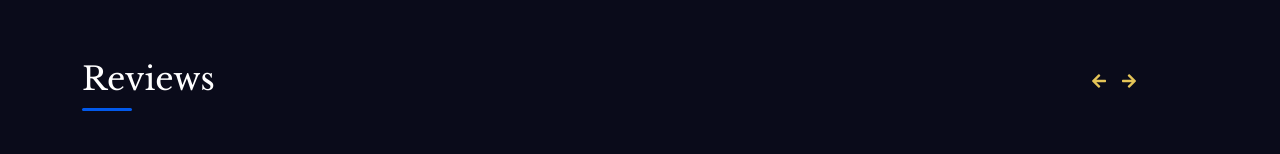
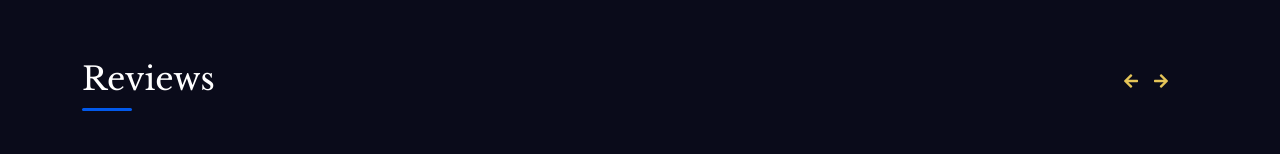
Before and after one commit to harshit-saini/assignment-homejam, a React (Create React App) app: page / in a window 1280 px wide. Shown: the part 1421-1575 px from the top of the page. Built offline with nearby package versions, Linux system fonts and the light colour scheme.

Commit message:
improvements to Slide component

```diff
--- a/src/components/Slide.js
+++ b/src/components/Slide.js
@@ -10,7 +10,7 @@ const SlideContols = styled.div`
 `
 
 
-const Slide = ({ children, uniqueName, perView, autoplay = false, controls = false }) => {
+const Slide = ({ children, uniqueName, perView, after = 0, autoplay = false, controls = false }) => {
 
 
   useEffect(() => {
@@ -18,7 +18,7 @@ const Slide = ({ children, uniqueName, perView, autoplay = false, controls = fal
     const obj = new Glide(`.${uniqueName}`, {
       type: 'slider',
       startAt: 0,
-      perView: 4,
+      perView: perView,
       gap: 0,
       bound: true,
       autoplay: autoplay,
@@ -27,19 +27,19 @@ const Slide = ({ children, uniqueName, perView, autoplay = false, controls = fal
           perView: 1,
           peek: {
             before: 0,
-            after: 100
+            after: after
           }
         },
         768: {
           perView: 2,
           peek: {
-            after: 100
+            after: after
           }
         },
         992: {
           perView: 3,
           peek: {
-            after: 100
+            after: after
           }
         }
       }
@@ -56,9 +56,9 @@ const Slide = ({ children, uniqueName, perView, autoplay = false, controls = fal
   return (
     <div className={uniqueName}>
       {controls &&
-        <SlideContols className="container d-flex justify-content-end pe-5 me-5" data-glide-el="controls" style={{ color: "#E5C558" }}>
+        <SlideContols className="container d-flex justify-content-end pe-md-5 me-md-5 " data-glide-el="controls" style={{ color: "#E5C558" }}>
           <span className="me-3" data-glide-dir="<"><i className="fas fa-arrow-left"></i></span>
-          <span className="me-5" data-glide-dir=">"><i className="fas fa-arrow-right"></i></span>
+          <span className="me-3" data-glide-dir=">"><i className="fas fa-arrow-right"></i></span>
         </SlideContols>
       }
       <div className="glide__track" data-glide-el="track">
--- a/src/pages/Home.js
+++ b/src/pages/Home.js
@@ -76,14 +76,6 @@ const SectionStart = styled.div`
   }
 `
 
-const SlideContols = styled.div`
-  position: absolute;
-  top: 10px;
-  right: 0;
-`
-
-
-
 // **** styled components : End
 
 
@@ -92,6 +84,7 @@ const Home = () => {
 
   return (
     <>
+      {/* **** Hero Section : start */}
       <HeroSection>
         <Navbar />
         <div className="container">
@@ -100,7 +93,7 @@ const Home = () => {
             <p className="fs-4 text-light" style={{ maxWidth: "600px" }}>Live from their sofa to yours. Get closer to your favorite artists, and never miss out.</p>
           </Main>
           <Ratings>
-            <Slide uniqueName="glide1">
+            <Slide uniqueName="glide1" perView="4" autoplay={2000} after="100">
               {Labels.map(label => (
                 <Rating {...label} />
               ))}
@@ -108,26 +101,28 @@ const Home = () => {
           </Ratings>
         </div>
       </HeroSection >
+      {/* **** Shows section : start */}
       <Shows>
         <div className="container">
           <SectionStart>
             <Heading>Upcoming Shows</Heading>
             <div>View All</div>
           </SectionStart>
-          <Slide uniqueName="glide2">
+          <Slide uniqueName="glide2" perView="4" after="50">
             {shows.map((show, index) => (
               <ShowCard key={index} {...show} />
             ))}
           </Slide>
         </div>
       </Shows>
+      {/* **** Reviews Section : start */}
       <Reviews>
         <div className="container" >
           <SectionStart style={{ position: "relative" }}>
             <Heading>Reviews</Heading>
-
+            {/* the controlls will be dispayed here with css */}
           </SectionStart>
-          <Slide uniqueName="glide3" controls={true}>
+          <Slide uniqueName="glide3" perView="4" controls={true}>
             {reviews.map((review, index) => (
               <ReviewCard key={index}{...review} />
             ))}
```
